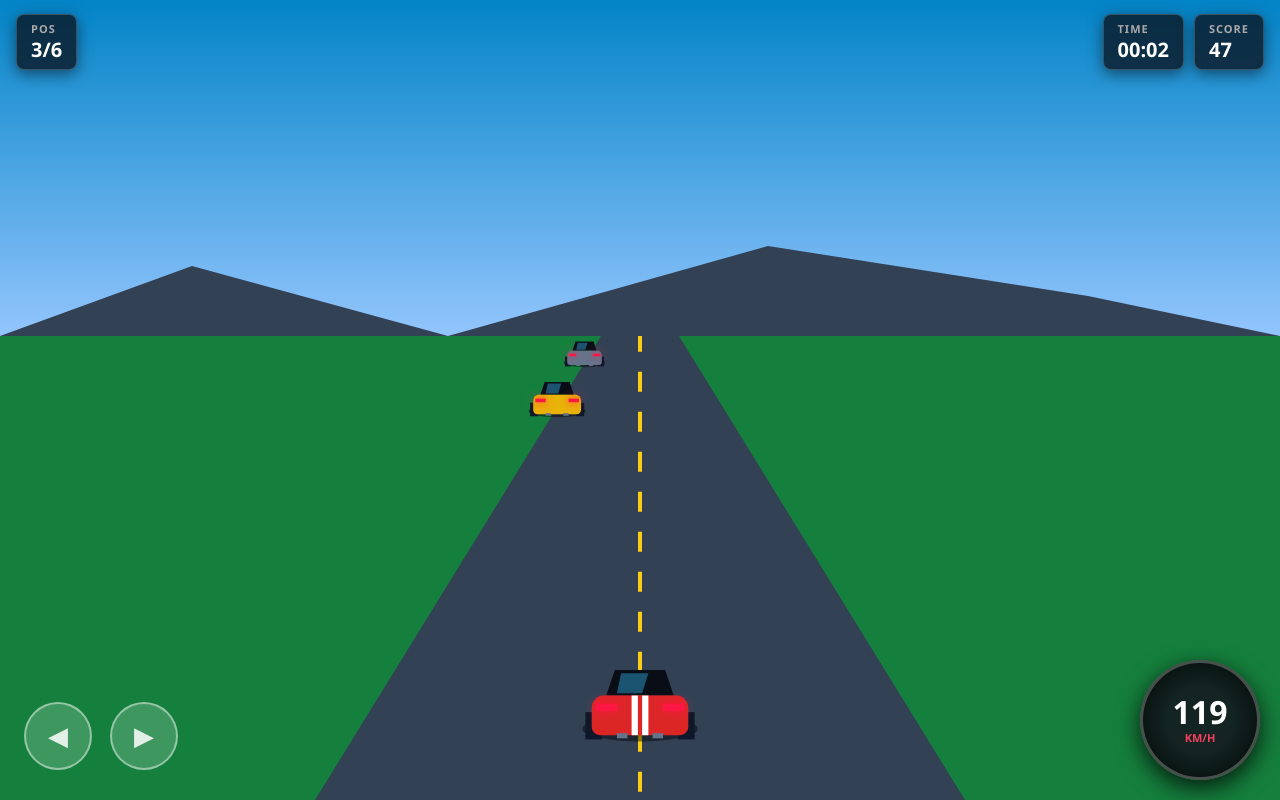
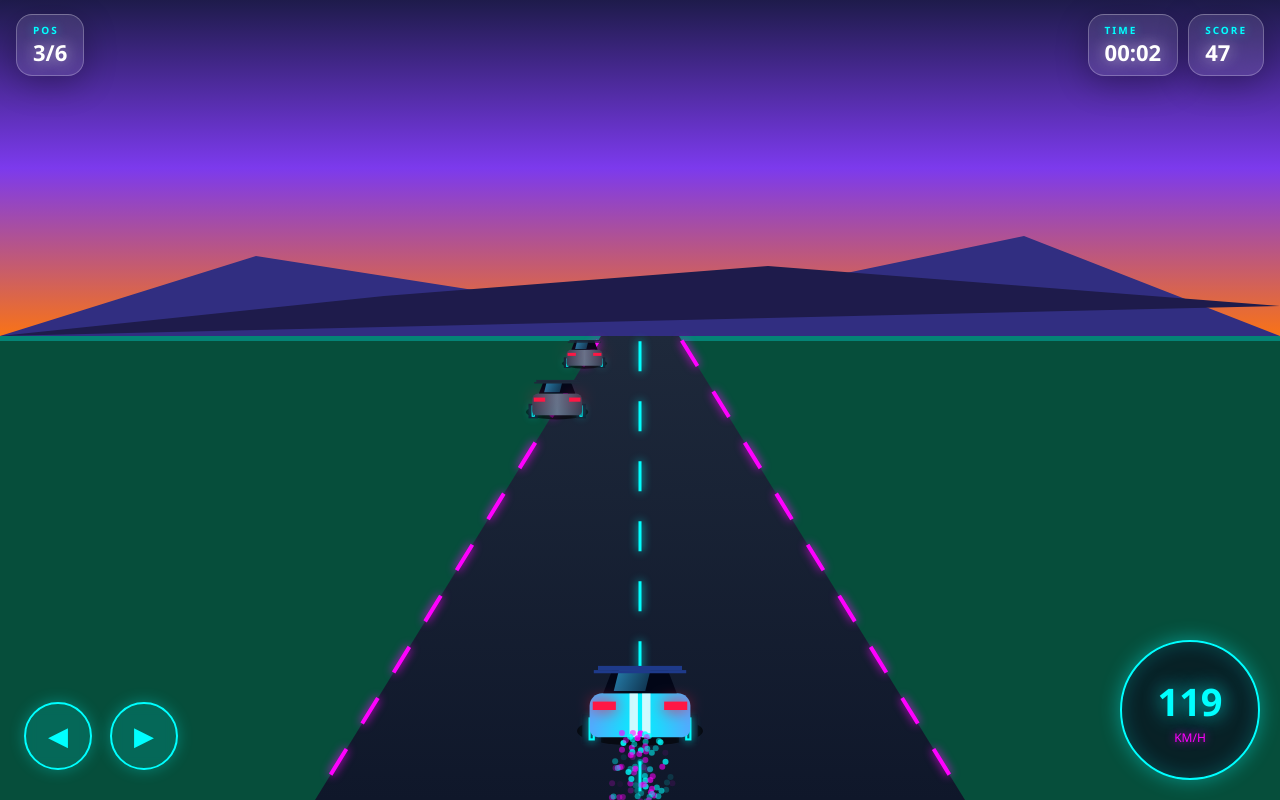
Before and after one commit to novixtool/Novix-Racing-Game, a plain HTML site: page index.html in a window 1280 px wide. Both pictures are taken after a click on the button "RACE START". Drawn offline with Linux system fonts and the light colour scheme.

Commit message:
Update index.html

```diff
--- a/index.html
+++ b/index.html
@@ -1,4 +1,4 @@
-<!doctype html>
+<!DOCTYPE html>
 <html lang="en">
 <head>
   <meta charset="utf-8">
@@ -6,52 +6,106 @@
   <title>Novix Racing 3D Style</title>
   <style>
     * { box-sizing: border-box; margin: 0; padding: 0; user-select: none; -webkit-user-select: none; }
-    html, body { width: 100%; height: 100%; overflow: hidden; background: #0b0f19; font-family: 'Segoe UI', Arial, sans-serif; }
+    html, body {
+      width: 100%; height: 100%; overflow: hidden;
+      background: linear-gradient(180deg, #1e1b4b 0%, #4c1d95 50%, #7c3aed 100%);
+      font-family: 'Segoe UI', Arial, sans-serif;
+    }
     canvas { width: 100%; height: 100%; display: block; }
 
-    /* Top HUD */
     #hud {
       position: fixed; top: 14px; left: 16px; right: 16px;
       display: flex; justify-content: space-between; pointer-events: none;
       color: #fff; font-weight: 800; text-transform: uppercase;
     }
     .hud-card {
-      background: rgba(10, 15, 25, 0.75); border: 1px solid rgba(255,255,255,0.18);
-      padding: 6px 14px; border-radius: 8px; backdrop-filter: blur(4px);
-      box-shadow: 0 4px 15px rgba(0,0,0,0.5);
+      background: rgba(255, 255, 255, 0.1);
+      border: 1px solid rgba(255, 255, 255, 0.25);
+      padding: 8px 16px;
+      border-radius: 16px;
+      backdrop-filter: blur(12px);
+      -webkit-backdrop-filter: blur(12px);
+      box-shadow: 0 8px 32px rgba(0, 0, 0, 0.3);
+      border-top: 1px solid rgba(255, 255, 255, 0.3);
     }
-    .hud-title { font-size: 11px; color: #aaa; letter-spacing: 1px; }
-    .hud-val { font-size: 20px; font-weight: 900; color: #fff; }
+    .hud-title {
+      font-size: 10px;
+      color: #00ffff;
+      letter-spacing: 2px;
+      text-shadow: 0 0 10px rgba(0, 255, 255, 0.5);
+    }
+    .hud-val {
+      font-size: 22px;
+      font-weight: 900;
+      color: #fff;
+      text-shadow: 0 0 15px rgba(255, 255, 255, 0.6);
+    }
 
-    /* Bottom Speedometer */
     #speedo-wrap {
       position: fixed; bottom: 20px; right: 20px; pointer-events: none;
-      width: 120px; height: 120px; background: radial-gradient(circle, rgba(20,20,30,0.85) 40%, rgba(0,0,0,0.95));
-      border: 3px solid rgba(255,255,255,0.25); border-radius: 50%;
+      width: 140px; height: 140px;
+      background: rgba(10, 15, 30, 0.7);
+      border: 2px solid #00ffff;
+      border-radius: 50%;
       display: flex; flex-direction: column; align-items: center; justify-content: center;
-      box-shadow: 0 8px 25px rgba(0,0,0,0.8);
+      box-shadow:
+        0 0 20px rgba(0, 255, 255, 0.4),
+        inset 0 0 20px rgba(0, 255, 255, 0.2);
     }
-    #speedo-val { font-size: 32px; font-weight: 900; color: #fff; line-height: 1; }
-    #speedo-unit { font-size: 11px; font-weight: bold; color: #f43f5e; margin-top: 2px; }
+    #speedo-val {
+      font-size: 38px;
+      font-weight: 900;
+      color: #00ffff;
+      text-shadow: 0 0 20px rgba(0, 255, 255, 0.8);
+    }
+    #speedo-unit {
+      font-size: 12px;
+      color: #ff00ff;
+      text-shadow: 0 0 10px rgba(255, 0, 255, 0.8);
+      margin-top: 2px;
+    }
 
-    /* Mobile Controls (Screenshot match) */
     #controls {
       position: fixed; bottom: 30px; left: 24px;
       display: flex; gap: 18px; pointer-events: none;
     }
     .ctrl-btn {
       width: 68px; height: 68px; border-radius: 50%;
-      background: rgba(255,255,255,0.18); border: 2px solid rgba(255,255,255,0.45);
-      color: rgba(255,255,255,0.85); font-size: 26px; display: flex; align-items: center; justify-content: center;
+      background: rgba(0, 255, 255, 0.15);
+      border: 2px solid #00ffff;
+      color: #00ffff; font-size: 26px;
+      display: flex; align-items: center; justify-content: center;
       backdrop-filter: blur(6px); pointer-events: auto; outline: none; cursor: pointer;
+      box-shadow: 0 0 15px rgba(0, 255, 255, 0.3);
     }
-    .ctrl-btn:active { background: rgba(255,255,255,0.45); transform: scale(0.94); }
+    .ctrl-btn:active {
+      background: rgba(0, 255, 255, 0.4);
+      box-shadow: 0 0 30px rgba(0, 255, 255, 0.8);
+      transform: scale(0.92);
+    }
 
-    /* Menus */
-    .panel { position: fixed; inset: 0; display: flex; align-items: center; justify-content: center; background: rgba(0,0,0,0.82); backdrop-filter: blur(8px); }
-    .box { background: #121826; border: 1px solid #334155; color: white; padding: 30px 24px; border-radius: 20px; text-align: center; width: 88%; max-width: 380px; box-shadow: 0 20px 40px rgba(0,0,0,0.8); }
-    .box h1 { font-size: 32px; color: #ef4444; font-weight: 900; margin-bottom: 6px; letter-spacing: 1px; }
-    .btn-action { margin-top: 20px; padding: 14px 34px; border: 0; border-radius: 12px; background: linear-gradient(135deg, #ef4444, #b91c1c); color: white; font-size: 18px; font-weight: 800; cursor: pointer; box-shadow: 0 4px 20px rgba(239,68,68,0.5); }
+    .panel { position: fixed; inset: 0; display: flex; align-items: center; justify-content: center; background: rgba(0, 0, 0, 0.85); backdrop-filter: blur(8px); }
+    .box {
+      background: linear-gradient(135deg, #0f0c29, #302b63, #24243e);
+      border: 1px solid #00ffff;
+      color: white; padding: 30px 24px; border-radius: 20px;
+      text-align: center; width: 88%; max-width: 380px;
+      box-shadow: 0 0 30px rgba(0, 255, 255, 0.3);
+    }
+    .box h1 {
+      font-size: 36px;
+      color: #00ffff;
+      text-shadow: 0 0 20px rgba(0, 255, 255, 0.8);
+      font-family: 'Orbitron', sans-serif;
+      margin-bottom: 6px;
+    }
+    .btn-action {
+      margin-top: 20px; padding: 14px 34px; border: 0; border-radius: 12px;
+      background: linear-gradient(135deg, #00ffff, #00b3ff);
+      color: #0f0c29; font-size: 20px; font-weight: 800;
+      cursor: pointer;
+      box-shadow: 0 5px 25px rgba(0, 255, 255, 0.6);
+    }
     .hide { display: none !important; }
   </style>
 </head>
@@ -98,116 +152,156 @@ const c = document.getElementById('c'), ctx = c.getContext('2d');
 let W, H, horizon, run = false, lastTime = 0;
 let carX = 0, speed = 0, maxSpeed = 260, score = 0, elapsed = 0;
 let traffic = [], key = { l: false, r: false };
+let particles = [];
 
 function resize() {
   W = innerWidth; H = innerHeight;
   c.width = W * devicePixelRatio; c.height = H * devicePixelRatio;
   ctx.setTransform(devicePixelRatio, 0, 0, devicePixelRatio, 0, 0);
-  horizon = H * 0.42; // Vanishing horizon
+  horizon = H * 0.42;
 }
 window.addEventListener('resize', resize);
 resize();
 
-// Realistic Car Graphics Drawing (Rear-View Sports Car with stripes)
 function drawSportsCar(x, y, scale, color, isPlayer = false) {
   ctx.save();
   ctx.translate(x, y);
   ctx.scale(scale, scale);
 
-  // Shadow
-  ctx.fillStyle = 'rgba(0,0,0,0.45)';
+  ctx.fillStyle = 'rgba(0,0,0,0.6)';
   ctx.beginPath();
-  ctx.ellipse(0, 18, 55, 12, 0, 0, Math.PI * 2);
+  ctx.ellipse(0, 20, 60, 14, 0, 0, Math.PI * 2);
   ctx.fill();
 
-  // Wide Tires
   ctx.fillStyle = '#0f172a';
-  ctx.fillRect(-52, 2, 16, 26);
-  ctx.fillRect(36, 2, 16, 26);
+  ctx.fillRect(-55, 4, 18, 28);
+  ctx.fillRect(37, 4, 18, 28);
 
-  // Main Bumper & Body
-  ctx.fillStyle = color;
+  ctx.strokeStyle = '#00ffff';
+  ctx.lineWidth = 2;
+  ctx.shadowColor = '#00ffff';
+  ctx.shadowBlur = 8;
+  ctx.strokeRect(-48, 8, 4, 20);
+  ctx.strokeRect(44, 8, 4, 20);
+  ctx.shadowBlur = 0;
+
+  let bodyGrad = ctx.createLinearGradient(-46, 0, 46, 0);
+  if (isPlayer) {
+    bodyGrad.addColorStop(0, '#4facfe');
+    bodyGrad.addColorStop(0.5, '#00f2fe');
+    bodyGrad.addColorStop(1, '#4facfe');
+  } else {
+    bodyGrad.addColorStop(0, '#334155');
+    bodyGrad.addColorStop(0.5, '#64748b');
+    bodyGrad.addColorStop(1, '#334155');
+  }
+  ctx.fillStyle = bodyGrad;
   ctx.beginPath();
-  ctx.roundRect(-46, -14, 92, 38, [12, 12, 8, 8]);
+  ctx.roundRect(-48, -16, 96, 42, [12, 12, 8, 8]);
   ctx.fill();
 
-  // Sports White Stripes
   if (isPlayer) {
-    ctx.fillStyle = '#ffffff';
-    ctx.fillRect(-8, -14, 6, 38);
-    ctx.fillRect(2, -14, 6, 38);
+    ctx.fillStyle = 'rgba(255,255,255,0.8)';
+    ctx.fillRect(-10, -16, 8, 42);
+    ctx.fillRect(2, -16, 8, 42);
   }
 
-  // Cabin / Rear Windshield
-  ctx.fillStyle = '#090d16';
+  ctx.fillStyle = '#020617';
   ctx.beginPath();
-  ctx.moveTo(-32, -14);
-  ctx.lineTo(32, -14);
-  ctx.lineTo(24, -38);
-  ctx.lineTo(-24, -38);
+  ctx.moveTo(-35, -16);
+  ctx.lineTo(35, -16);
+  ctx.lineTo(25, -42);
+  ctx.lineTo(-25, -42);
   ctx.closePath();
   ctx.fill();
 
-  // Glass Reflection
-  ctx.fillStyle = 'rgba(56, 189, 248, 0.4)';
+  let glassGrad = ctx.createLinearGradient(-20, -35, 20, -16);
+  glassGrad.addColorStop(0, 'rgba(56, 189, 248, 0.6)');
+  glassGrad.addColorStop(1, 'rgba(56, 189, 248, 0.1)');
+  ctx.fillStyle = glassGrad;
   ctx.beginPath();
-  ctx.moveTo(-18, -35);
-  ctx.lineTo(8, -35);
-  ctx.lineTo(2, -16);
-  ctx.lineTo(-22, -16);
+  ctx.moveTo(-20, -38);
+  ctx.lineTo(10, -38);
+  ctx.lineTo(5, -18);
+  ctx.lineTo(-25, -18);
   ctx.closePath();
   ctx.fill();
 
-  // Red Tail-lights
   ctx.fillStyle = '#ff1744';
   ctx.shadowColor = '#ff1744';
-  ctx.shadowBlur = 10;
-  ctx.fillRect(-42, -6, 20, 7);
-  ctx.fillRect(22, -6, 20, 7);
+  ctx.shadowBlur = 15;
+  ctx.fillRect(-45, -8, 22, 8);
+  ctx.fillRect(23, -8, 22, 8);
+  ctx.shadowBlur = 0;
 
-  // Exhaust
-  ctx.shadowBlur = 0;
-  ctx.fillStyle = '#64748b';
-  ctx.fillRect(-22, 22, 10, 5);
-  ctx.fillRect(12, 22, 10, 5);
+  ctx.fillStyle = isPlayer ? '#1e3a8a' : '#1e293b';
+  ctx.fillRect(-40, -42, 80, 4);
+  ctx.fillRect(-44, -38, 88, 3);
+
+  if (isPlayer && speed > 200) {
+    ctx.fillStyle = '#ff6600';
+    ctx.shadowColor = '#ff6600';
+    ctx.shadowBlur = 20;
+    ctx.beginPath();
+    ctx.arc(-22, 26, 6, 0, Math.PI * 2);
+    ctx.arc(14, 26, 6, 0, Math.PI * 2);
+    ctx.fill();
+    ctx.shadowBlur = 0;
+  }
 
   ctx.restore();
 }
 
-// Background mountains and sky
 function drawEnvironment() {
-  // Sky gradient
   let sky = ctx.createLinearGradient(0, 0, 0, horizon);
-  sky.addColorStop(0, '#0284c7');
-  sky.addColorStop(1, '#93c5fd');
+  sky.addColorStop(0, '#1e1b4b');
+  sky.addColorStop(0.5, '#7c3aed');
+  sky.addColorStop(1, '#f97316');
   ctx.fillStyle = sky;
   ctx.fillRect(0, 0, W, horizon);
 
-  // Mountain silhouettes
-  ctx.fillStyle = '#334155';
+  ctx.fillStyle = '#fbbf24';
+  ctx.shadowColor = '#fbbf24';
+  ctx.shadowBlur = 30;
+  ctx.beginPath();
+  ctx.arc(W * 0.8, horizon - 20, 30, 0, Math.PI * 2);
+  ctx.fill();
+  ctx.shadowBlur = 0;
+
+  ctx.fillStyle = '#312e81';
   ctx.beginPath();
   ctx.moveTo(0, horizon);
-  ctx.lineTo(W * 0.15, horizon - 70);
-  ctx.lineTo(W * 0.35, horizon);
-  ctx.lineTo(W * 0.6, horizon - 90);
-  ctx.lineTo(W * 0.85, horizon - 40);
+  ctx.lineTo(W * 0.2, horizon - 80);
+  ctx.lineTo(W * 0.5, horizon - 20);
+  ctx.lineTo(W * 0.8, horizon - 100);
   ctx.lineTo(W, horizon);
   ctx.fill();
 
-  // Roadside Grass / Terrain
-  ctx.fillStyle = '#15803d';
+  ctx.fillStyle = '#1e1b4b';
+  ctx.beginPath();
+  ctx.moveTo(0, horizon);
+  ctx.lineTo(W * 0.3, horizon - 40);
+  ctx.lineTo(W * 0.6, horizon - 70);
+  ctx.lineTo(W, horizon - 30);
+  ctx.fill();
+
+  ctx.fillStyle = '#064e3b';
   ctx.fillRect(0, horizon, W, H - horizon);
+
+  ctx.fillStyle = 'rgba(0, 255, 255, 0.3)';
+  ctx.fillRect(0, horizon, W, 5);
 }
 
-// Pseudo-3D Perspective Road
 let roadOffset = 0;
 function drawRoad() {
   let roadBottomW = Math.min(W * 0.94, 650);
   let roadTopW = roadBottomW * 0.12;
   let cx = W / 2;
 
-  // Road base
-  ctx.fillStyle = '#334155';
+  let roadGrad = ctx.createLinearGradient(0, horizon, 0, H);
+  roadGrad.addColorStop(0, '#1e293b');
+  roadGrad.addColorStop(1, '#0f172a');
+  ctx.fillStyle = roadGrad;
   ctx.beginPath();
   ctx.moveTo(cx - roadTopW / 2, horizon);
   ctx.lineTo(cx + roadTopW / 2, horizon);
@@ -216,18 +310,35 @@ function drawRoad() {
   ctx.closePath();
   ctx.fill();
 
-  // Perspective Striped Lines
-  roadOffset = (roadOffset + speed * 0.05) % 40;
-  ctx.strokeStyle = '#facc15';
-  ctx.lineWidth = 4;
-  ctx.setLineDash([20, 20]);
+  roadOffset = (roadOffset + speed * 0.08) % 60;
+  ctx.strokeStyle = '#00ffff';
+  ctx.lineWidth = 3;
+  ctx.setLineDash([30, 30]);
   ctx.lineDashOffset = -roadOffset;
+  ctx.shadowColor = '#00ffff';
+  ctx.shadowBlur = 10;
 
   ctx.beginPath();
   ctx.moveTo(cx, horizon);
   ctx.lineTo(cx, H);
   ctx.stroke();
+
+  ctx.strokeStyle = '#ff00ff';
+  ctx.shadowColor = '#ff00ff';
+  ctx.lineWidth = 4;
+
+  ctx.beginPath();
+  ctx.moveTo(cx - roadTopW / 2, horizon);
+  ctx.lineTo(cx - roadBottomW / 2, H);
+  ctx.stroke();
+
+  ctx.beginPath();
+  ctx.moveTo(cx + roadTopW / 2, horizon);
+  ctx.lineTo(cx + roadBottomW / 2, H);
+  ctx.stroke();
+
   ctx.setLineDash([]);
+  ctx.shadowBlur = 0;
 }
 
 function spawnTraffic() {
@@ -236,9 +347,22 @@ function spawnTraffic() {
   const colors = ['#2563eb', '#eab308', '#64748b', '#10b981'];
   traffic.push({
     lane: lane,
-    progress: 0.05, // 0 at horizon, 1 at player
+    progress: 0.05,
     color: colors[Math.floor(Math.random() * colors.length)]
   });
+}
+
+function spawnParticles(x, y) {
+  for (let i = 0; i < 3; i++) {
+    particles.push({
+      x: x + (Math.random() - 0.5) * 40,
+      y: y + 20,
+      vx: (Math.random() - 0.5) * 100,
+      vy: Math.random() * 200 + 100,
+      life: 0.5 + Math.random() * 0.5,
+      color: Math.random() > 0.5 ? '#00ffff' : '#ff00ff'
+    });
+  }
 }
 
 function loop(t) {
@@ -247,21 +371,17 @@ function loop(t) {
   lastTime = t;
   elapsed += dt;
 
-  // Car lateral speed
   if (key.l) carX -= 1.6 * dt;
   if (key.r) carX += 1.6 * dt;
   carX = Math.max(-0.85, Math.min(0.85, carX));
 
-  // Speed build-up
   speed = Math.min(maxSpeed, speed + dt * 25);
   score += speed * dt * 0.2;
 
-  // Render Scene
   ctx.clearRect(0, 0, W, H);
   drawEnvironment();
   drawRoad();
 
-  // Traffic AI & 3D projection
   if (Math.random() < 0.02) spawnTraffic();
 
   let playerBottomY = H - 90;
@@ -278,7 +398,6 @@ function loop(t) {
 
     drawSportsCar(x, y, scale, car.color, false);
 
-    // Collision Check
     if (car.progress > 0.82 && car.progress < 0.98) {
       let px = (W / 2) + carX * (roadBottomW / 2.3);
       if (Math.abs(px - x) < 55) {
@@ -289,11 +408,27 @@ function loop(t) {
     if (car.progress > 1.1) traffic.splice(i, 1);
   }
 
-  // Draw Player Car
   let playerScreenX = (W / 2) + carX * (roadBottomW / 2.3);
-  drawSportsCar(playerScreenX, playerBottomY, 1.05, '#dc2626', true);
+  spawnParticles(playerScreenX, playerBottomY);
+  drawSportsCar(playerScreenX, playerBottomY, 1.05, '#4facfe', true);
 
-  // Update UI Elements
+  for (let i = particles.length - 1; i >= 0; i--) {
+    let p = particles[i];
+    p.life -= dt;
+    if (p.life <= 0) { particles.splice(i, 1); continue; }
+
+    p.x += p.vx * dt;
+    p.y += p.vy * dt;
+    p.vy -= 200 * dt;
+
+    ctx.fillStyle = p.color;
+    ctx.globalAlpha = p.life;
+    ctx.beginPath();
+    ctx.arc(p.x, p.y, 3, 0, Math.PI * 2);
+    ctx.fill();
+  }
+  ctx.globalAlpha = 1;
+
   document.getElementById('speedo-val').textContent = Math.floor(speed);
   document.getElementById('score').textContent = Math.floor(score);
   let mins = String(Math.floor(elapsed / 60)).padStart(2, '0');
@@ -305,6 +440,7 @@ function loop(t) {
 
 function startGame() {
   run = true; speed = 50; score = 0; elapsed = 0; carX = 0; traffic = [];
+  particles = [];
   document.getElementById('menu').classList.add('hide');
   document.getElementById('over').classList.add('hide');
   document.getElementById('hud').classList.remove('hide');
@@ -320,7 +456,6 @@ function gameOver() {
   document.getElementById('over').classList.remove('hide');
 }
 
-// Controls
 function bindTouch(id, k) {
   const el = document.getElementById(id);
   el.addEventListener('pointerdown', e => { e.preventDefault(); key[k] = true; });
@@ -343,4 +478,4 @@ document.getElementById('start-btn').onclick = startGame;
 document.getElementById('again-btn').onclick = startGame;
 </script>
 </body>
-</html>
+    </html>
```
